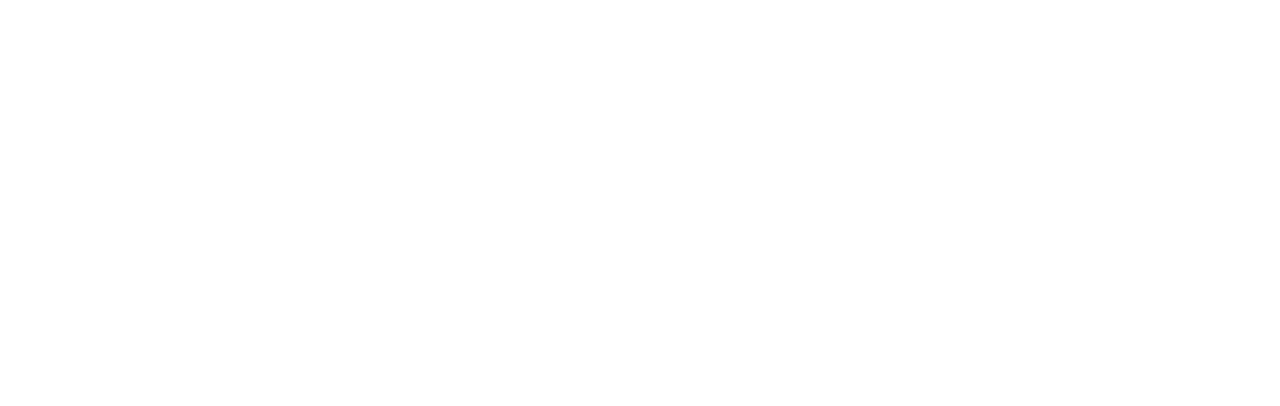
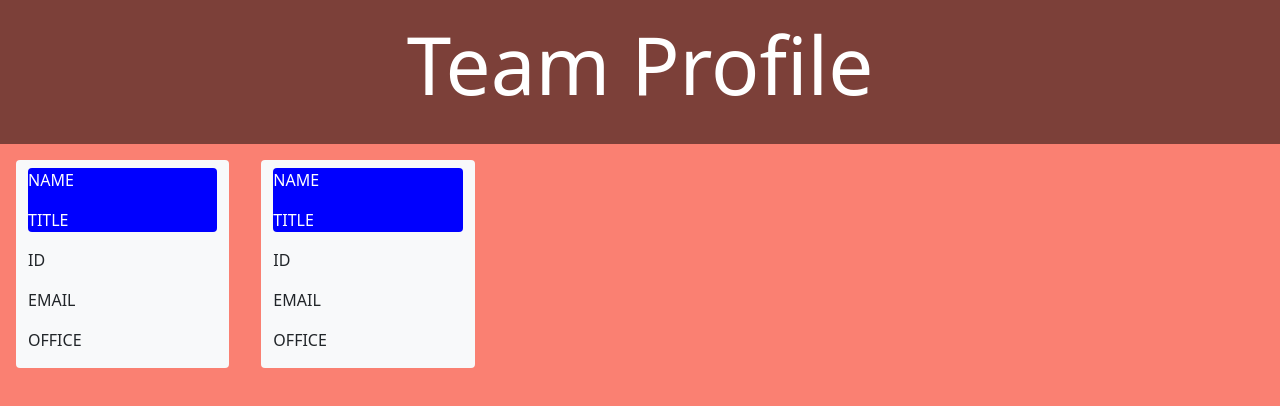
Before and after one commit to ParinThalangdee/10-TeamProfileGenerator, a plain HTML site: page index.html in a window 1280 px wide. Drawn offline with nearby package versions, Linux system fonts and the light colour scheme.

Commit message:
Basic HTML structure made

```diff
--- /dev/null
+++ b/assets/reset.css
@@ -0,0 +1,29 @@
+* {
+  margin: 0;
+  padding: 0;
+  box-sizing: border-box;
+}
+
+html {
+  height: 100%;
+}
+
+body {
+  min-height: 100%;
+  line-height: 1;
+  font-family: sans-serif;
+}
+
+h1, h2, h3, h4, h5, h6 {
+  font-size: 100%;
+}
+
+input, select, option, optgroup, textarea, button,
+pre, code {
+  font-size: 100%;
+  font-family: inherit;
+}
+
+ol, ul {
+  list-style: none;
+}
--- a/assets/style.css
+++ b/assets/style.css
@@ -0,0 +1,11 @@
+body {
+  background-color: salmon;
+}
+
+.titleBar {
+  background-color: rgba(0, 0, 0, 0.5);
+}
+
+.cardName {
+  background-color: blue;
+}
--- a/index.html
+++ b/index.html
@@ -4,9 +4,56 @@
   <meta charset="UTF-8">
   <meta http-equiv="X-UA-Compatible" content="IE=edge">
   <meta name="viewport" content="width=device-width, initial-scale=1.0">
+  <link rel="stylesheet" href="assets/reset.css">
+  <link href="https://cdn.jsdelivr.net/npm/bootstrap@5.0.2/dist/css/bootstrap.min.css" rel="stylesheet"
+    integrity="sha384-EVSTQN3/azprG1Anm3QDgpJLIm9Nao0Yz1ztcQTwFspd3yD65VohhpuuCOmLASjC" crossorigin="anonymous">
+  <link rel="stylesheet" href="assets/style.css">
   <title>Document</title>
 </head>
+
 <body>
+  <div class="container-fluid">
+
+    <!-- TITLE BAR -->
+    <div class="row">
+        <div class="titleBar">
+          <p class="display-1 text-center py-3 text-white">Team Profile</p>
+        </div>
+    </div>
+
+    <!-- FIRST ROW -->
+    <div class="row">
+
+      <div class="col-2 m-3 rounded bg-light">
+        <div class="cardName col-12 mt-2 rounded text-white">
+          <p>NAME</p>
+          <p>TITLE</p>
+        </div>
+        <div>
+          <P>ID</P>
+          <P>EMAIL</P>
+          <P>OFFICE</P>
+        </div>
+      </div>
+
+      <div class="col-2 m-3 rounded bg-light">
+        <div class="cardName col-12 mt-2 rounded text-white">
+          <p>NAME</p>
+          <p>TITLE</p>
+        </div>
+        <div>
+          <P>ID</P>
+          <P>EMAIL</P>
+          <P>OFFICE</P>
+        </div>
+      </div>
+
+    </div>
+
+  </div>
 
 </body>
+
+<script src="https://cdn.jsdelivr.net/npm/bootstrap@5.0.2/dist/js/bootstrap.bundle.min.js" integrity="sha384-MrcW6ZMFYlzcLA8Nl+NtUVF0sA7MsXsP1UyJoMp4YLEuNSfAP+JcXn/tWtIaxVXM" crossorigin="anonymous"></script>
+
 </html>
```
Also changed, not shown: 1 other file.
